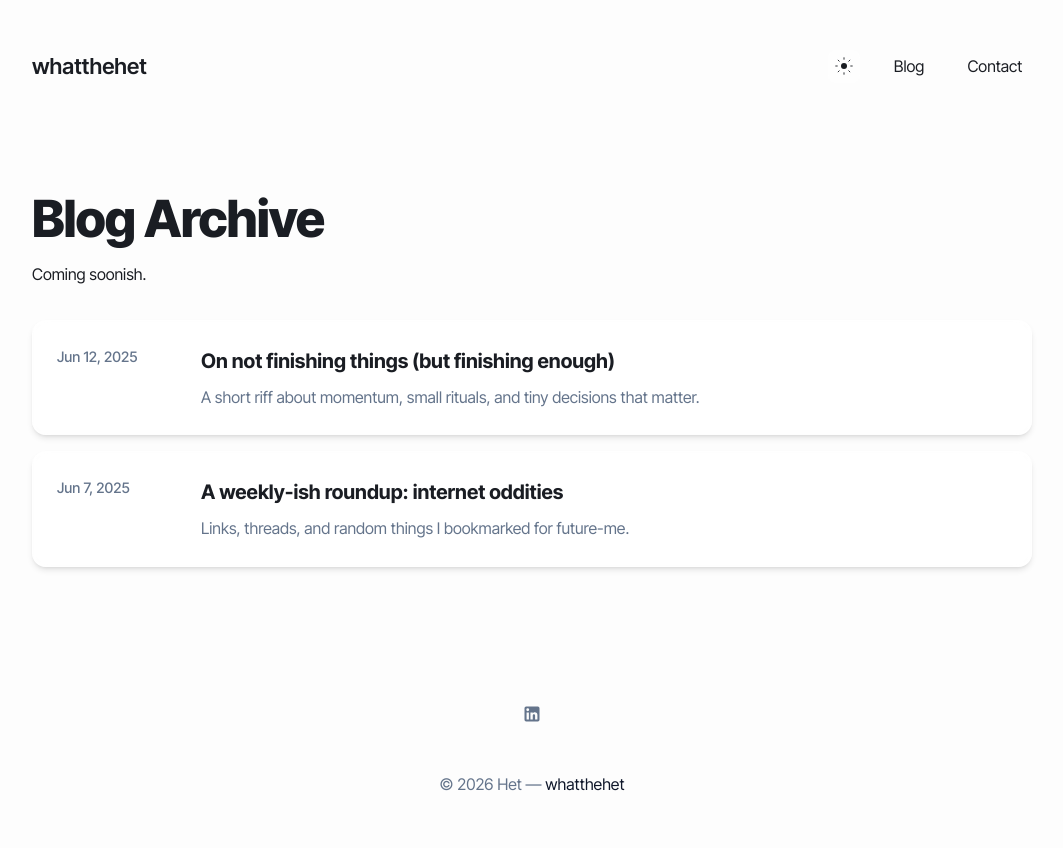
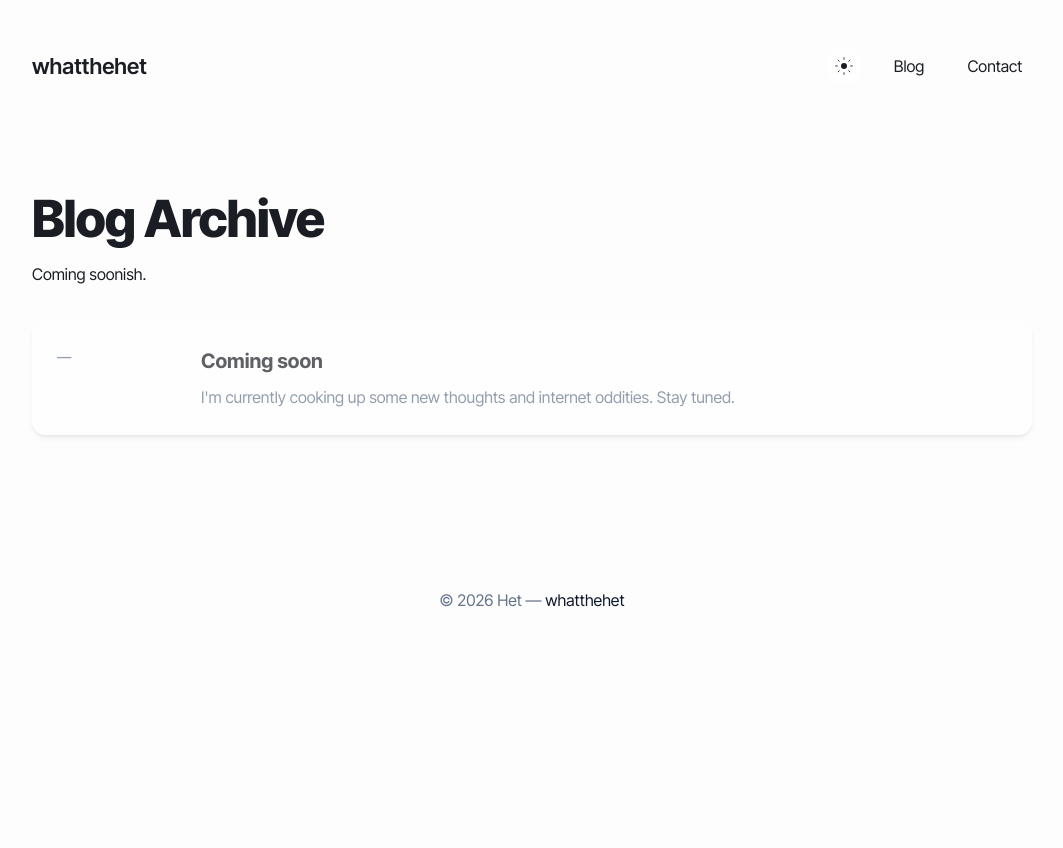
Before and after one commit to Het0923/whatthehet, a plain HTML site: page blog/index.html in a window 1280 px wide. Shown: the whole page, without its empty margins (108-1171 px from the left). After the commit the page ends 800 px from the top, so only its background shows below. Drawn offline with Linux system fonts and the light colour scheme.

Commit message:
Refine content, update email, and remove LinkedIn footer logo

```diff
--- a/blog/index.html
+++ b/blog/index.html
@@ -49,36 +49,19 @@
             <h1 class="hero-title">Blog Archive</h1>
             <p class="section-title" style="margin-top: 1rem;">Coming soonish.</p>
             <ol class="post-list" style="margin-top: 2rem;">
-                <li class="post">
-                    <time class="post-date">Jun 12, 2025</time>
+                <li class="post dim">
+                    <time class="post-date">—</time>
                     <div class="post-body">
-                        <a class="post-title" href="#">On not finishing things (but finishing enough)</a>
-                        <p class="post-excerpt">A short riff about momentum, small rituals, and tiny decisions that
-                            matter.</p>
+                        <span class="post-title">Coming soon</span>
+                        <p class="post-excerpt">I'm currently cooking up some new thoughts and internet oddities. Stay
+                            tuned.</p>
                     </div>
                 </li>
-                <li class="post">
-                    <time class="post-date">Jun 7, 2025</time>
-                    <div class="post-body">
-                        <a class="post-title" href="#">A weekly-ish roundup: internet oddities</a>
-                        <p class="post-excerpt">Links, threads, and random things I bookmarked for future-me.</p>
-                    </div>
-                </li>
-            </ol>
         </section>
     </main>
 
     <footer class="footer">
         <div class="container footer-content">
-            <div class="social-links">
-                <a href="https://www.linkedin.com/in/het-desai-352110228/" target="_blank" rel="noopener"
-                    class="social-icon" aria-label="LinkedIn">
-                    <svg xmlns="http://www.w3.org/2000/svg" viewBox="0 0 24 24" fill="currentColor">
-                        <path
-                            d="M19 3a2 2 0 0 1 2 2v14a2 2 0 0 1-2 2H5a2 2 0 0 1-2-2V5a2 2 0 0 1 2-2h14m-.5 15.5v-5.3a3.26 3.26 0 0 0-3.26-3.26c-.85 0-1.84.52-2.32 1.3v-1.11h-2.79v8.37h2.79v-4.93c0-.77.62-1.4 1.39-1.4a1.4 1.4 0 0 1 1.4 1.4v4.93h2.79M6.88 8.56a1.68 1.68 0 0 0 1.68-1.68c0-.93-.75-1.69-1.68-1.69a1.69 1.69 0 0 0-1.68 1.69c0 .93.76 1.68 1.68 1.68m1.39 9.94v-8.37H5.5v8.37h2.77z" />
-                    </svg>
-                </a>
-            </div>
             <p>© <span id="year"></span> Het — <a href="/">whatthehet</a></p>
         </div>
     </footer>
```
Also changed, not shown: contact.html (+1 -12 lines), index.html (+0 -9 lines).
